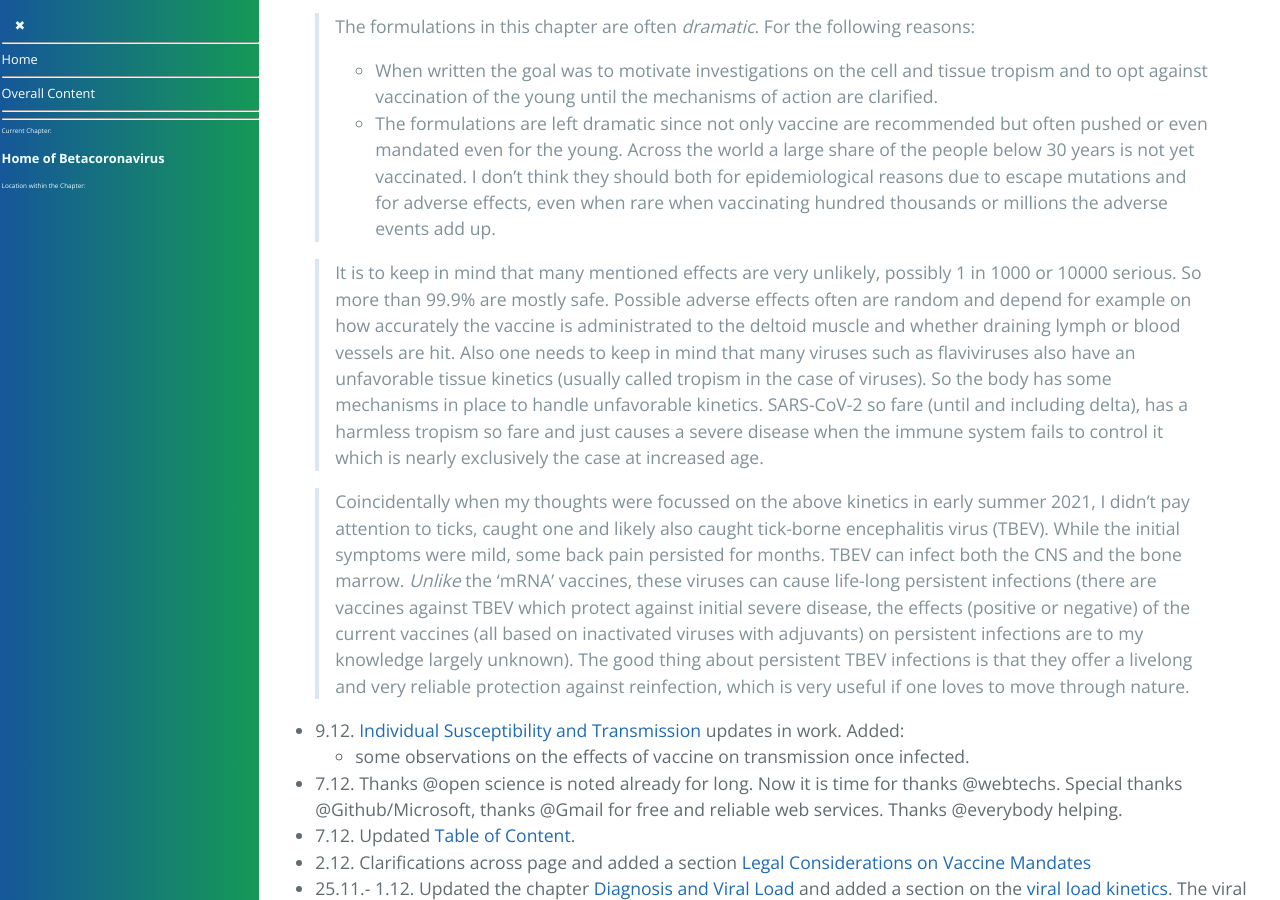
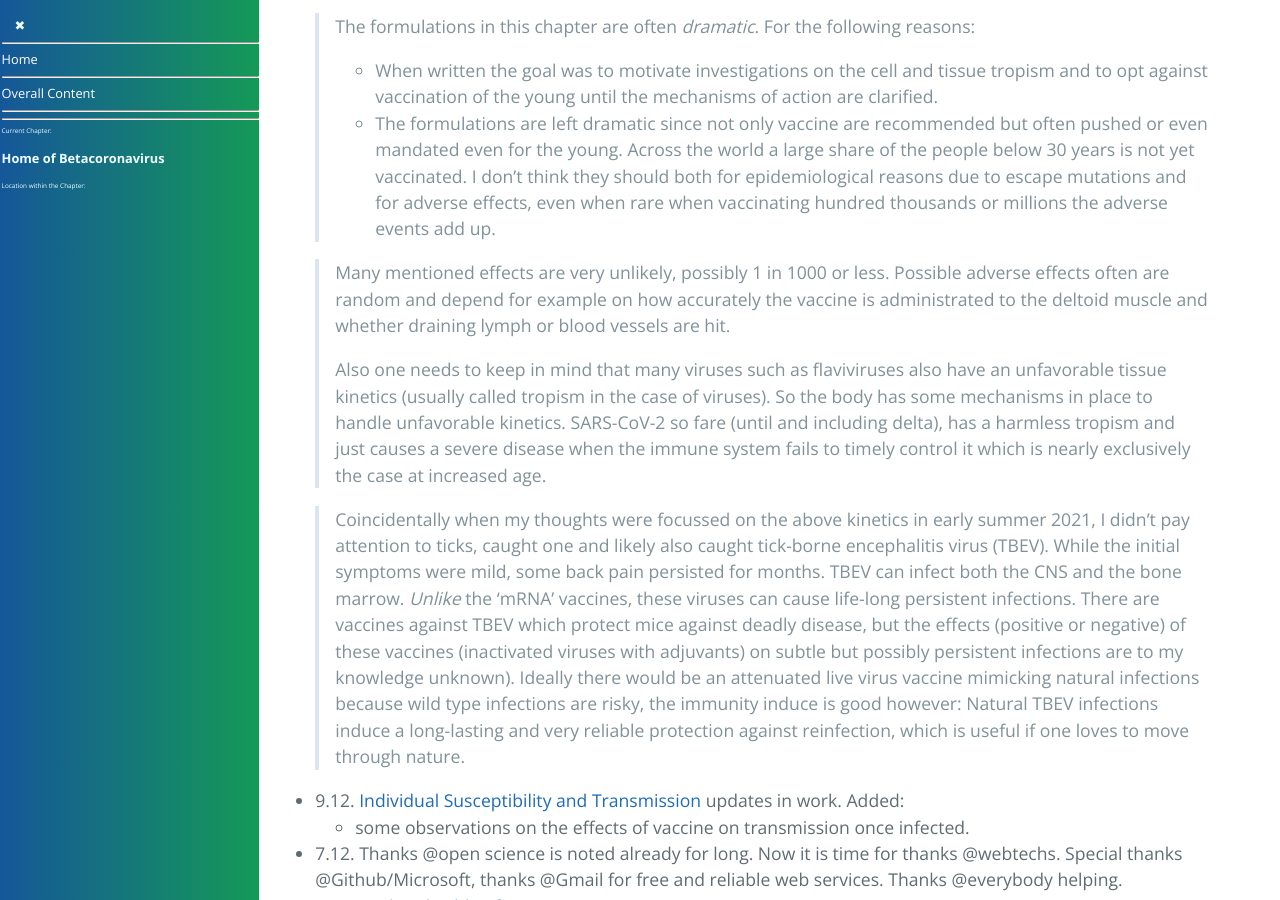
Before and after one commit to forestgrape/coronavirus, a Jekyll site: the page built from index.md, in a window 1280 px wide and 900 px high, scrolled down 3100 px. Built offline with Jekyll 4.4.1, drawn with Linux system fonts in a browser that asks for light colours; our own code applies the rules of GitHub Pages for plain Markdown files.

Commit message:
formulations

```diff
--- a/index.md
+++ b/index.md
@@ -88,9 +88,11 @@ There is also a rather subjective page in German with some comments on the Coron
   > * When written the goal was to motivate investigations on the cell and tissue tropism and to opt against vaccination of the young until the mechanisms of action are clarified.
   > * The formulations are left dramatic since not only vaccine are recommended but often pushed or even mandated even for the young. Across the world a large share of the people below 30 years is not yet vaccinated. I don't think they should both for epidemiological reasons due to escape mutations and for adverse effects, even when rare when vaccinating hundred thousands or millions the adverse events add up.
 
-  > It is to keep in mind that many mentioned effects are very unlikely, possibly 1 in 1000 or 10000 serious. So more than 99.9% are mostly safe. Possible adverse effects often are random and depend for example on how accurately the vaccine is administrated to the deltoid muscle and whether draining lymph or blood vessels are hit. Also one needs to keep in mind that many viruses such as flaviviruses also have an unfavorable tissue kinetics (usually called tropism in the case of viruses). So the body has some mechanisms in place to handle unfavorable kinetics. SARS-CoV-2 so fare (until and including delta), has a harmless tropism so fare and just causes a severe disease when the immune system fails to control it which is nearly exclusively the case at increased age.
+  > Many mentioned effects are very unlikely, possibly 1 in 1000 or less. Possible adverse effects often are random and depend for example on how accurately the vaccine is administrated to the deltoid muscle and whether draining lymph or blood vessels are hit.
+  >
+  > Also one needs to keep in mind that many viruses such as flaviviruses also have an unfavorable tissue kinetics (usually called tropism in the case of viruses). So the body has some mechanisms in place to handle unfavorable kinetics. SARS-CoV-2 so fare (until and including delta), has a harmless tropism  and just causes a severe disease when the immune system fails to timely control it which is nearly exclusively the case at increased age.
 
-  > Coincidentally when my thoughts were focussed on the above kinetics in early summer 2021, I didn't pay attention to ticks, caught one and likely also caught tick-borne encephalitis virus (TBEV). While the initial symptoms were mild, some back pain persisted for months. TBEV can infect both the CNS and the bone marrow. *Unlike* the 'mRNA' vaccines, these viruses can cause life-long persistent infections (there are vaccines against TBEV which protect against initial severe disease, the effects (positive or negative) of the current vaccines (all based on inactivated viruses with adjuvants) on persistent infections are to my knowledge largely unknown). The good thing about persistent TBEV infections is that they offer a livelong and very reliable protection against reinfection, which is very useful if one loves to move through nature.
+  > Coincidentally when my thoughts were focussed on the above kinetics in early summer 2021, I didn't pay attention to ticks, caught one and likely also caught tick-borne encephalitis virus (TBEV). While the initial symptoms were mild, some back pain persisted for months. TBEV can infect both the CNS and the bone marrow. *Unlike* the 'mRNA' vaccines, these viruses can cause life-long persistent infections. There are vaccines against TBEV which protect mice against deadly disease, but the effects (positive or negative) of these vaccines (inactivated viruses with adjuvants) on subtle but possibly persistent infections are to my knowledge unknown). Ideally there would be an attenuated live virus vaccine mimicking natural infections because wild type infections are risky, the immunity induce is good however: Natural TBEV infections induce a long-lasting and very reliable protection against reinfection, which is useful if one loves to move through nature.
 
 - 9.12. [Individual Susceptibility and Transmission](5_epidemiological/individual_susceptibility_and_transmission.md) updates in work. Added:
   - some observations on the effects of vaccine on transmission once infected.
```
